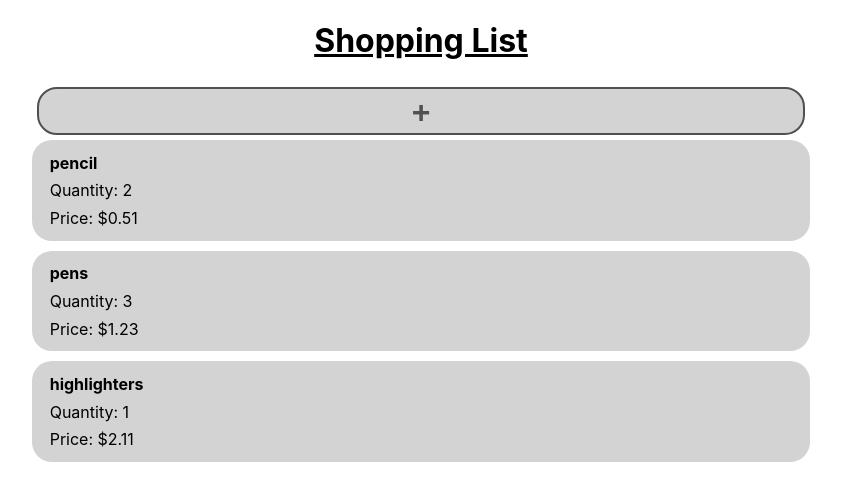
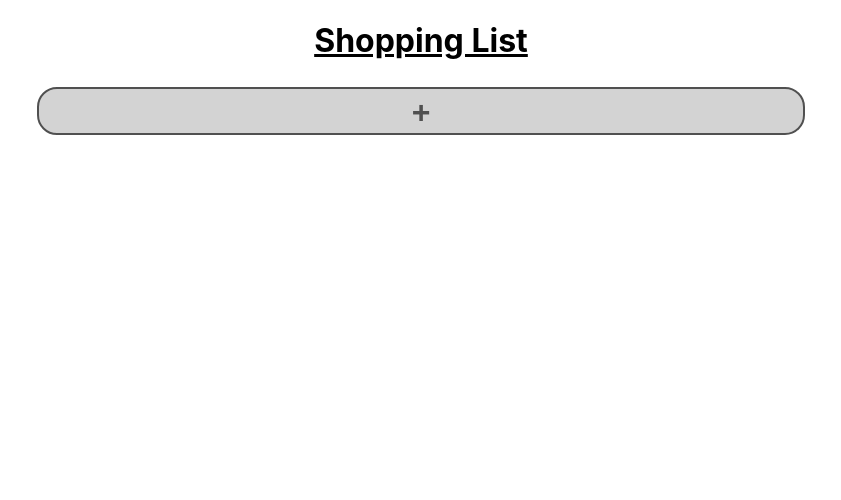
Before and after one commit to fe-i/shopping-list, a React (Create React App) app: page / in a window 1280 px wide. Shown: the top 500 px of the page, without its empty margins (219-1060 px from the left). Built offline with nearby package versions, Linux system fonts and the light colour scheme.

Commit message:
hfgehgehf

```diff
--- a/src/App.js
+++ b/src/App.js
@@ -18,10 +18,7 @@ function App() {
           setItems([...items, { name: "pencil", quantity: 1, price: 1.2 }]);
         }}
       />
-
-      <ItemCard name="pencil" quantity={2} price={0.51} />
-      <ItemCard name="pens" quantity={3} price={1.23} />
-      <ItemCard name="highlighters" quantity={1} price={2.11} />
+      { items.map((item, i) => <ItemCard {...item} key={i} />) }
     </div>
   );
 }
```
